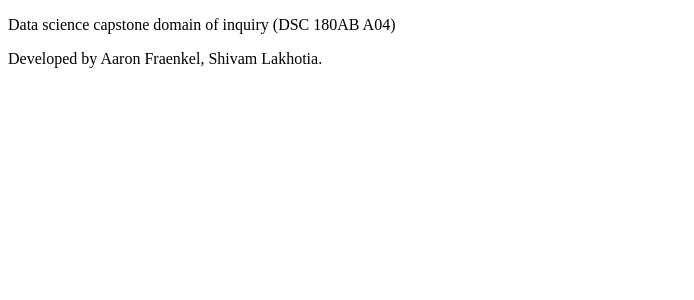
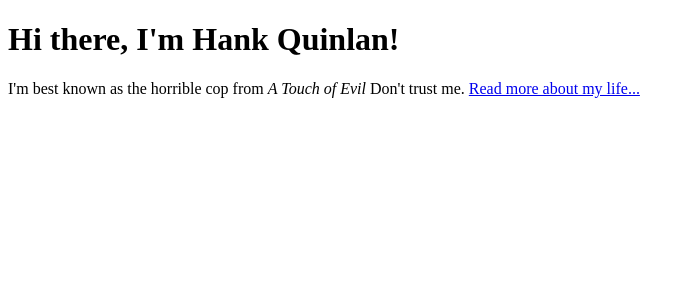
Before and after one commit to christine-deng/DSC180A-Methodology-5, a Jekyll site: the page built from index.md, in a window 1280 px wide. Shown: the top 300 px of the page, without its empty margins (0-694 px from the left). Built offline with Jekyll 4.4.1, drawn with Linux system fonts in a browser that asks for light colours.

Commit message:
Update index.md

```diff
--- a/index.md
+++ b/index.md
@@ -1,9 +1,8 @@
 ---
 layout: default
-title: Christine Deng, cydeng@ucsd.edu
-permalink: /
+title: Hank Quinlan, Horrible Cop
 ---
-
-Data science capstone domain of inquiry (DSC 180AB A04)
-
-Developed by Aaron Fraenkel, Shivam Lakhotia.
+<div class="blurb">
+	<h1>Hi there, I'm Hank Quinlan!</h1>
+	<p>I'm best known as the horrible cop from <em>A Touch of Evil</em> Don't trust me. <a href="/about">Read more about my life...</a></p>
+</div><!-- /.blurb -->
```
